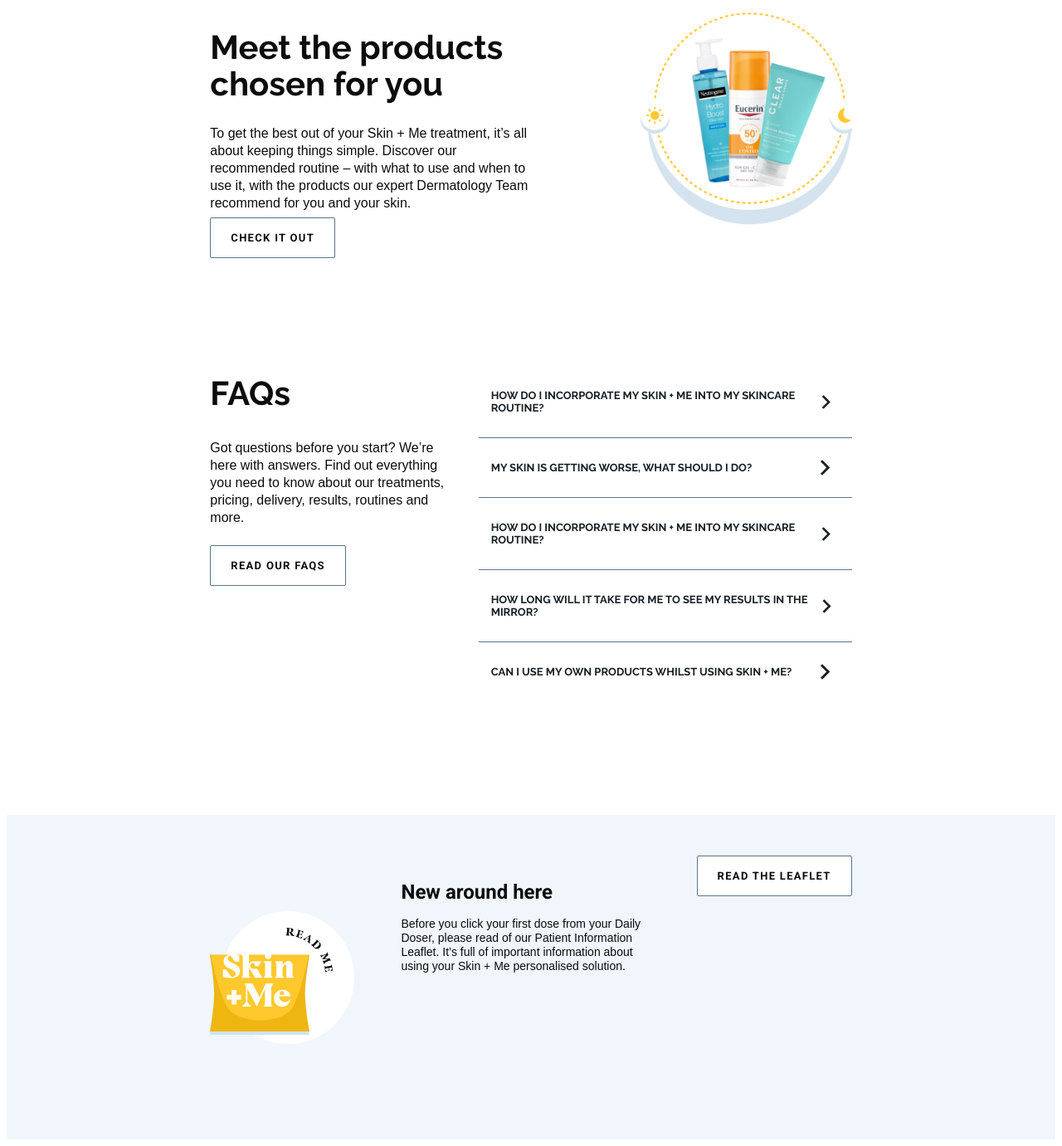
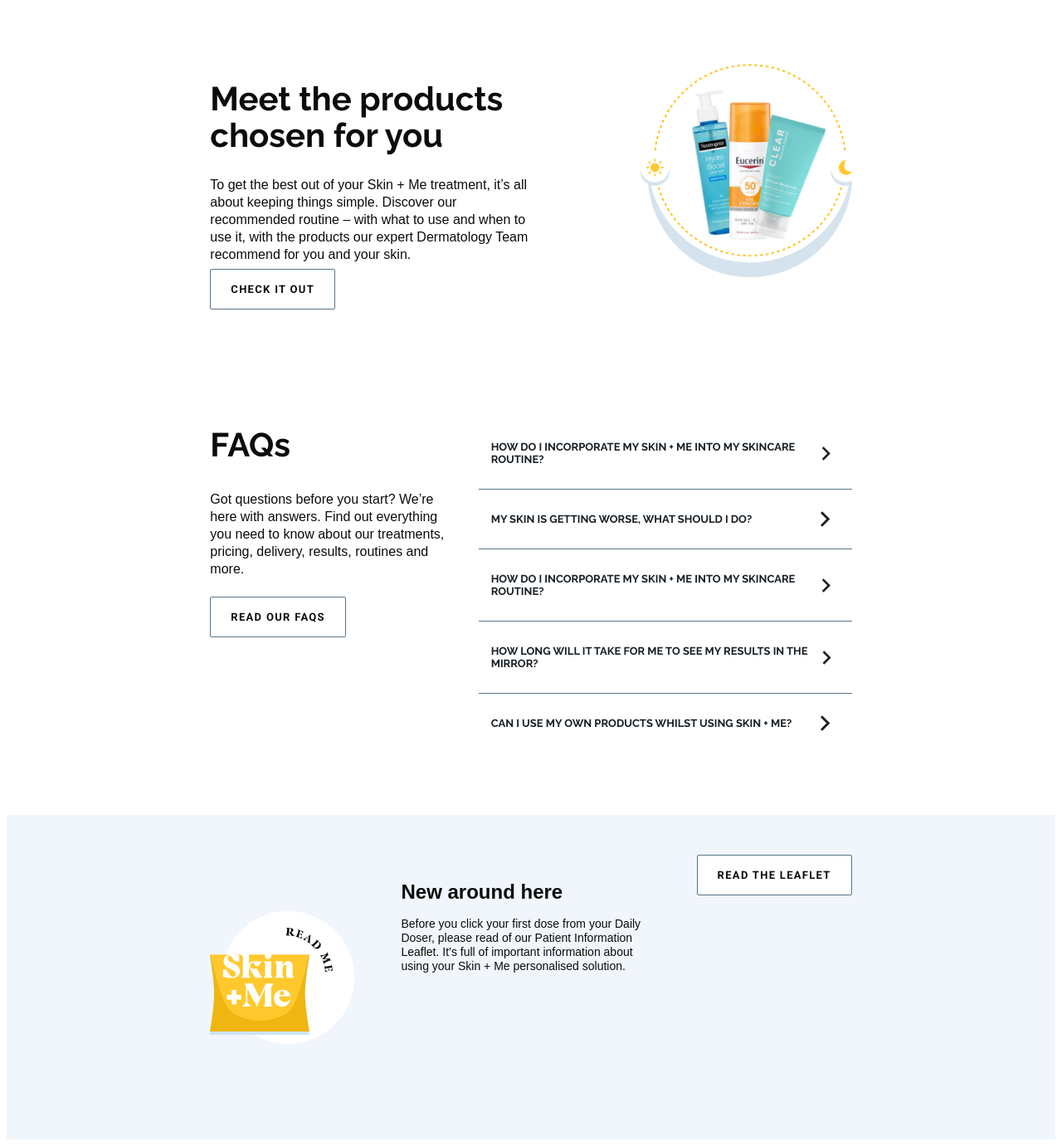
Before and after one commit to szopian/gs-skin-and-me, a React (Create React App) app in the folder skin-and-me-react-app/: page / in a window 1280 px wide. Shown: the whole page at 83% size. Built offline with nearby package versions, Linux system fonts and the light colour scheme; the HTML template or start-up script is replaced by a standard one.

Commit message:
add section to page with bgColor props

```diff
--- a/skin-and-me-react-app/src/components/CardTwo.js
+++ b/skin-and-me-react-app/src/components/CardFAQs.js
@@ -3,9 +3,9 @@ import styled from "styled-components";
 import Data from "../data.json";
 import ButtonLink from "./ButtonLink";
 import { RiArrowRightSLine } from "react-icons/ri";
-import { Card, Container } from "./Card";
+import { Card, Container } from "./CardStyles";
 
-function CardTwo() {
+function CardFAQs() {
   return (
     <Card>
       <Container>
@@ -62,7 +62,7 @@ function CardTwo() {
   );
 }
 
-export default CardTwo;
+export default CardFAQs;
 
 //STYLES
 
@@ -92,8 +92,6 @@ const Content = styled.p`
 `;
 
 const List = styled.ul`
-  grid-column: 2;
-
   min-height: 360px;
   max-width: 450px;
   display: flex;
--- a/skin-and-me-react-app/src/components/CardThree.js
+++ b/skin-and-me-react-app/src/components/CardNewAroundHere.js
@@ -1,13 +1,13 @@
 import React from "react";
 import styled from "styled-components";
 
-import { Card } from "../components/Card";
+import { Card, Container } from "./CardStyles";
 import ButtonLink from "./ButtonLink";
 import Data from "../data.json";
 import Image from "../images/package-icon.png";
 import Frame from "../images/frame.png";
 
-function CardThree() {
+function CardNewAroundHere() {
   return (
     <Card>
       <Img>
@@ -29,7 +29,7 @@ function CardThree() {
   );
 }
 
-export default CardThree;
+export default CardNewAroundHere;
 
 //STYLES
 
@@ -56,11 +56,6 @@ const Readme = styled.div`
   cursor: pointer;
 `;
 
-const Container = styled.div`
-  /* grid-column: 2; */
-  font-family: "roboto", sans-serif;
-`;
-
 const Title = styled.h1`
   max-width: 250px;
   min-height: 24px;
@@ -68,6 +63,7 @@ const Title = styled.h1`
   line-height: 28px;
   /* Off Black */
   color: #0b0c0c;
+  font-family: "proxima-nova", sans-serif;
 `;
 
 const Content = styled.p`
--- a/skin-and-me-react-app/src/components/CardOne.js
+++ b/skin-and-me-react-app/src/components/CardProducts.js
@@ -3,10 +3,10 @@ import styled from "styled-components";
 import ButtonLink from "./ButtonLink";
 import { rotate } from "../animations/animation";
 import Data from "../data.json";
-import { Card, Container } from "./Card";
+import { Card, Container } from "./CardStyles";
 import Image from "../images/products-image.png";
 
-function CardOne() {
+function CardProducts() {
   return (
     <Card>
       <Container>
@@ -22,7 +22,7 @@ function CardOne() {
   );
 }
 
-export default CardOne;
+export default CardProducts;
 
 //STYLES
 
@@ -48,15 +48,14 @@ const Content = styled.p`
   font-size: 16px;
   line-height: 21px;
   margin-bottom: 22px;
-
   /* Off Black */
   color: #0b0c0c;
 `;
 
 const Img = styled.div`
+  display: flex;
   justify-self: center;
   align-self: flex-start;
-  grid-column: 2;
 
   min-width: 263.37px;
   min-height: 263.37px;
@@ -67,5 +66,6 @@ const Img = styled.div`
 
   @media (max-width: 768px) {
     align-self: center;
+    margin: 25px;
   }
 `;
--- a/skin-and-me-react-app/src/components/Card.js
+++ b/skin-and-me-react-app/src/components/CardStyles.js
@@ -9,8 +9,8 @@ export const Card = styled.div`
   padding: ${px2vw(50)};
   margin: ${px2vw(20)};
 
-  @media (max-width: 400px) {
-    width: ${px2vw(520, 620)};
+  @media (min-width: 400px) {
+    width: ${px2vw(500, 620)};
     height: ${px2vw(200)};
     height: 100%;
   }
@@ -37,6 +37,4 @@ export const Card = styled.div`
   }
 `;
 
-export const Container = styled.div`
-  grid-column: 1;
-`;
+export const Container = styled.div``;
--- a/skin-and-me-react-app/src/components/Page.js
+++ b/skin-and-me-react-app/src/components/Page.js
@@ -1,35 +1,30 @@
 import React from "react";
 import styled from "styled-components";
-import CardOne from "./CardOne";
-import CardTwo from "./CardTwo";
-import CardThree from "./CardThree";
-
-const Container = styled.div`
-  background: #ffffff;
-  height: 100%;
-  width: 100%;
-  justify-content: center;
-  display: grid;
-`;
+import CardProducts from "./CardProducts";
+import CardFAQs from "./CardFAQs";
+import CardNewAroundHere from "./CardNewAroundHere";
 
 const Section = styled.div`
   height: 100%;
   width: 100%;
   display: flexbox;
   justify-content: center;
-  background-color: #f0f6fb;
+  /* background: #f0f6fb; */
+  /* background: #ffffff; */
+  background: ${(props) => props.bgColor};
 `;
 
-function Page() {
+function Page({ bgColor }) {
   return (
     <>
-      <Container>
-        <CardOne />
-        <CardTwo />
-      </Container>
-
-      <Section>
-        <CardThree />
+      <Section bgColor="#ffffff">
+        <CardProducts />
+      </Section>
+      <Section bgColor="#ffffff">
+        <CardFAQs />
+      </Section>
+      <Section bgColor="#f0f6fb">
+        <CardNewAroundHere />
       </Section>
     </>
   );
```
